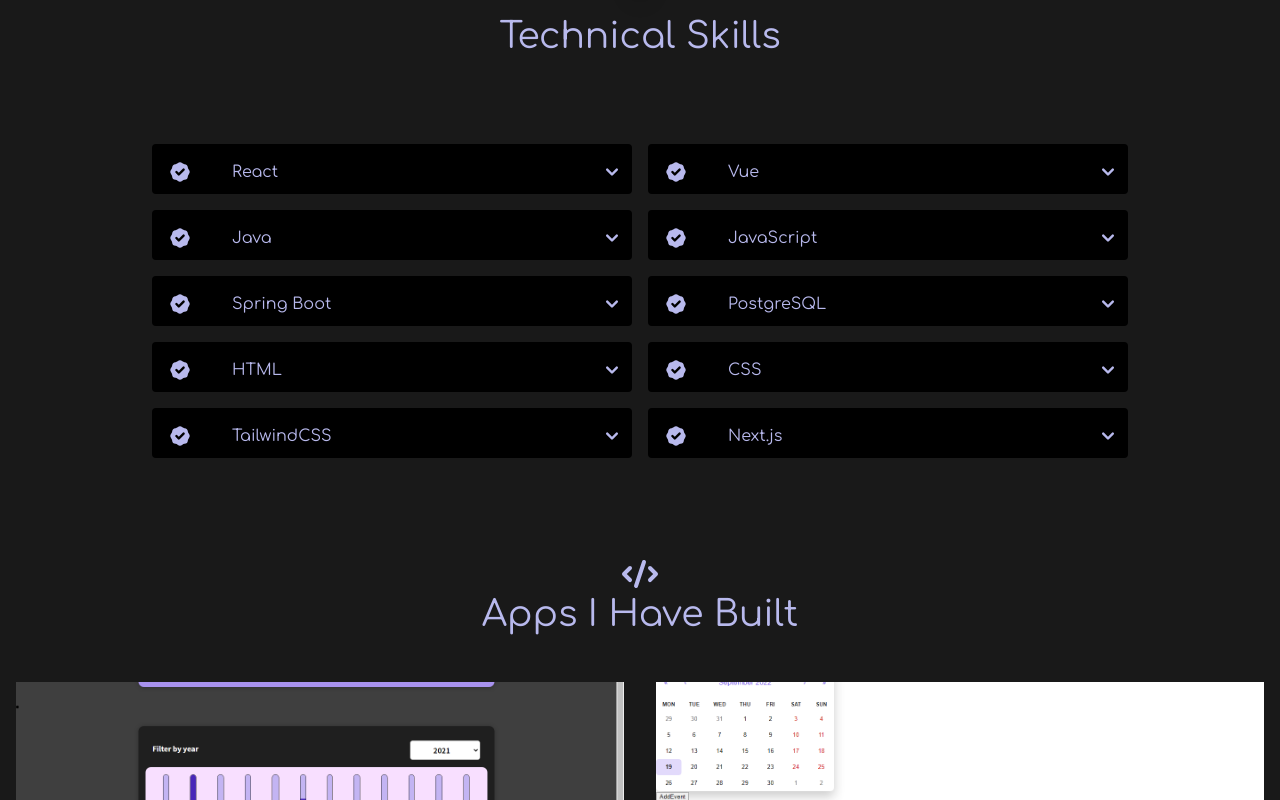
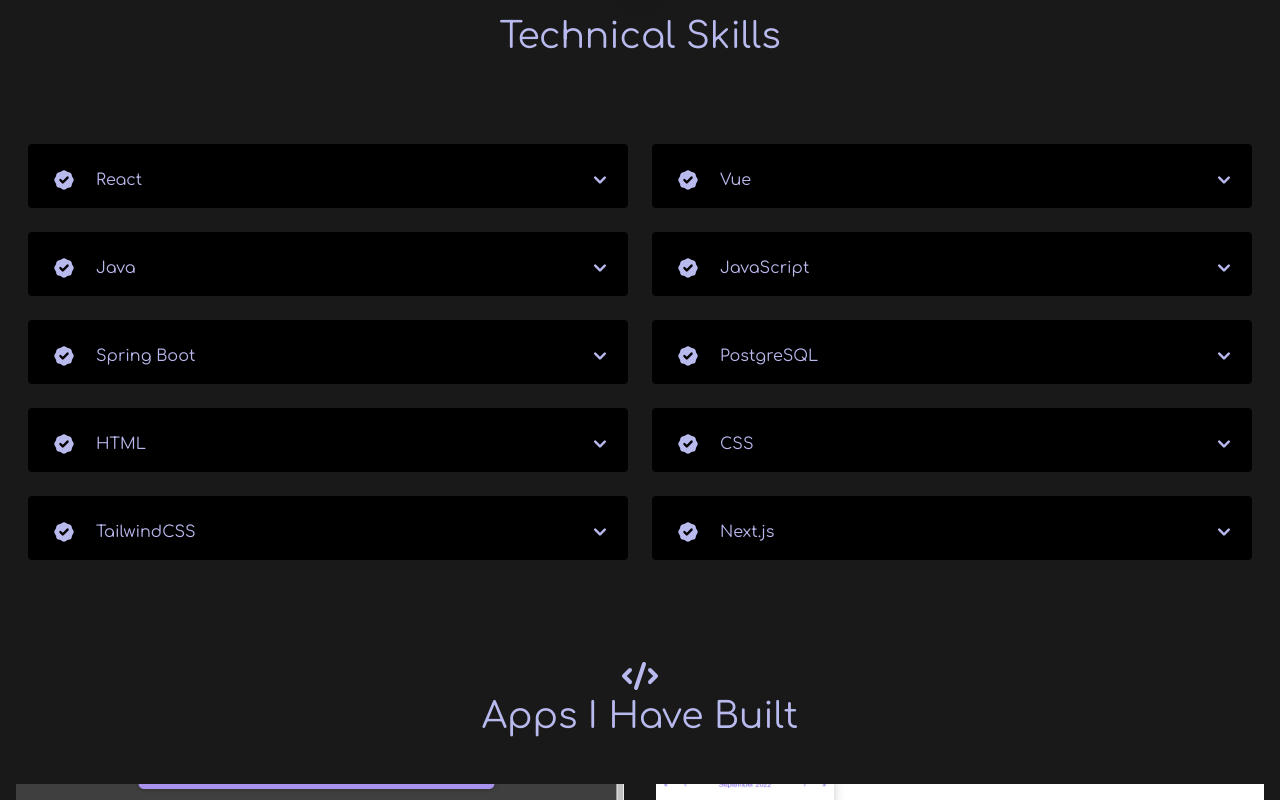
Before and after one commit to JeffMuter/jeffmuter-portfolio, a React (Create React App) app: page / in a window 1280 px wide. Shown: the part 880-1680 px from the top of the page. Built offline with nearby package versions, Linux system fonts and the light colour scheme.

Commit message:
skill grid, skillls grid

```diff
--- a/src/components/Skills/Skill.js
+++ b/src/components/Skills/Skill.js
@@ -1,29 +1,30 @@
+import { BadgeCheckIcon, ChevronDownIcon } from "@heroicons/react/solid";
 import { useState } from "react";
-import { BadgeCheckIcon, ChevronDownIcon } from "@heroicons/react/solid";
 
 const Skill = ({ skill }) => {
-  //  const [isHovering, setIsHovering] = useState(false);
+  const [isHovered, setIsHovered] = useState(false);
 
-  //  const handleMouseEnter = () => {setIsHovering(true)};
-  //  const handleMouseLeave = () => {setIsHovering(false)};
-  //  const expanded = isHovering
-  //  ? "transform transition-shadow duration-300 hover:box-shadow-teal hover:scale-y-2"
-  //   : ""
+  const handleMouseEnter = () => {
+    setIsHovered(true);
+  };
+
+  const handleMouseLeave = () => {
+    setIsHovered(false);
+  };
   return (
     <div
-      key={skill.id}
-      className={`p-2 sm:w-1/2 w-full`}
-      // onMouseEnter={handleMouseEnter} onMouseLeave={handleMouseLeave}
-    >
-      <div
-        className={`bg-pink grid grid-cols-6 rounded transform overflow-hidden transition-all duration-300 hover:box-shadow-teal h-[50px] hover:h-[100px]`}
+      className={`p-2 m-2 bg-pink grid grid-cols-[60px,1fr,70px] rounded transform overflow-hidden transition-all duration-300 hover:box-shadow-teal ${
+        isHovered ? " z-10 h-[115px]" : " h-16"
+      }`}
+      onMouseEnter={handleMouseEnter}
+      onMouseLeave={handleMouseLeave}
     >
       <BadgeCheckIcon className="col-start-1 col-end-1 text-teal fill-teal w-6 h-6 flex-shrink-0 m-4 mr-4" />
-        <span className="col-start-2 col-end-5 title-font font-medium text-teal mt-4">
+      <span className="col-start-2 col-end-2 self-start title-font font-medium text-teal mt-4">
         {skill.title}
       </span>
       <div
-          className="col-start-6 col-end-6 ml-auto w-12 h-full"
+        className="col-start-3 col-end-3 ml-auto w-12 h-full"
         id="skillCheckmark"
       >
         <div
@@ -35,10 +36,9 @@
           </div>
         </div>
       </div>
-        <p className="col-start-1 col-end-6 text-white ml-6">
+      <p className="col-start-1 col-end-4 text-white text-sm ml-4">
         {skill.description}
       </p>
-      </div>
     </div>
   );
 };
--- a/src/components/Skills/Skills.js
+++ b/src/components/Skills/Skills.js
@@ -1,11 +1,8 @@
 import { skills } from "../data";
 import Skill from "./Skill";
-import {
-  ChipIcon,
-} from "@heroicons/react/solid";
+import { ChipIcon } from "@heroicons/react/solid";
 
 const Skills = () => {
-
   return (
     <section id="skills">
       <div className="container px-5 py-10 mx-auto">
@@ -15,10 +12,10 @@
             Technical Skills
           </h1>
         </div>
-         <div className="flex flex-wrap lg:w-4/5 sm:mx-auto sm:mb-2 -mx-2" >
-           {skills.map((skill) => (
-             <Skill skill={skill} />
-           ))}
+        <div className="grid grid-cols-1 sm:grid-cols-2 gap-2 justify-center lg:w-full sm:mx-auto sm:mb-2 -mx-2">
+          {skills.map((skill) => (
+            <Skill key={skill.id} skill={skill} />
+          ))}
         </div>
       </div>
     </section>
--- a/src/components/data.js
+++ b/src/components/data.js
@@ -37,62 +37,56 @@
   {
     id: 0,
     title: "React",
-    description:
-      "Lorem ipsum dolor sit amet, consectetur adipiscing elit, sed do eiusmod tempor incididunt ut labore et dolore magna aliqua. Ut enim ad minim veniam, quis nostrud exercitation ullamco laboris nisi ut aliquip ex ea commodo consequat. Duis aute irure dolor in reprehenderit in voluptate velit esse cillum dolore eu fugiat nulla pariatur. Excepteur sint occaecat cupidatat non proident, sunt in culpa qui officia deserunt mollit anim id est laborum.",
+    description: "Used for 2 years in 10+ small projects",
   },
   {
     id: 1,
     title: "Vue",
-    description:
-      "Lorem ipsum dolor sit amet, consectetur adipiscing elit, sed do eiusmod tempor incididunt ut labore et dolore magna aliqua. Ut enim ad minim veniam, quis nostrud exercitation ullamco laboris nisi ut aliquip ex ea commodo consequat. Duis aute irure dolor in reprehenderit in voluptate velit esse cillum dolore eu fugiat nulla pariatur. Excepteur sint occaecat cupidatat non proident, sunt in culpa qui officia deserunt mollit anim id est laborum.",
+    description: "Used for a large project",
   },
   {
     id: 3,
     title: "Java",
-    description:
-      "Lorem ipsum dolor sit amet, consectetur adipiscing elit, sed do eiusmod tempor incididunt ut labore et dolore magna aliqua. Ut enim ad minim veniam, quis nostrud exercitation ullamco laboris nisi ut aliquip ex ea commodo consequat. Duis aute irure dolor in reprehenderit in voluptate velit esse cillum dolore eu fugiat nulla pariatur. Excepteur sint occaecat cupidatat non proident, sunt in culpa qui officia deserunt mollit anim id est laborum.",
+    description: "Used in 3+ major projects",
   },
   {
     id: 4,
     title: "JavaScript",
     description:
-      "Lorem ipsum dolor sit amet, consectetur adipiscing elit, sed do eiusmod tempor incididunt ut labore et dolore magna aliqua. Ut enim ad minim veniam, quis nostrud exercitation ullamco laboris nisi ut aliquip ex ea commodo consequat. Duis aute irure dolor in reprehenderit in voluptate velit esse cillum dolore eu fugiat nulla pariatur. Excepteur sint occaecat cupidatat non proident, sunt in culpa qui officia deserunt mollit anim id est laborum.",
+      "Used for 5+ years in 20+ small projects and 4+ large projects",
   },
   {
     id: 5,
     title: "Spring Boot",
-    description:
-      "Lorem ipsum dolor sit amet, consectetur adipiscing elit, sed do eiusmod tempor incididunt ut labore et dolore magna aliqua. Ut enim ad minim veniam, quis nostrud exercitation ullamco laboris nisi ut aliquip ex ea commodo consequat. Duis aute irure dolor in reprehenderit in voluptate velit esse cillum dolore eu fugiat nulla pariatur. Excepteur sint occaecat cupidatat non proident, sunt in culpa qui officia deserunt mollit anim id est laborum.",
+    description: "Used in 2+ major projects",
   },
   {
     id: 6,
     title: "PostgreSQL",
-    description:
-      "Lorem ipsum dolor sit amet, consectetur adipiscing elit, sed do eiusmod tempor incididunt ut labore et dolore magna aliqua. Ut enim ad minim veniam, quis nostrud exercitation ullamco laboris nisi ut aliquip ex ea commodo consequat. Duis aute irure dolor in reprehenderit in voluptate velit esse cillum dolore eu fugiat nulla pariatur. Excepteur sint occaecat cupidatat non proident, sunt in culpa qui officia deserunt mollit anim id est laborum.",
+    description: "Used in 2+ major projects",
   },
   {
     id: 7,
     title: "HTML",
     description:
-      "Lorem ipsum dolor sit amet, consectetur adipiscing elit, sed do eiusmod tempor incididunt ut labore et dolore magna aliqua. Ut enim ad minim veniam, quis nostrud exercitation ullamco laboris nisi ut aliquip ex ea commodo consequat. Duis aute irure dolor in reprehenderit in voluptate velit esse cillum dolore eu fugiat nulla pariatur. Excepteur sint occaecat cupidatat non proident, sunt in culpa qui officia deserunt mollit anim id est laborum.",
+      "Used for 5+ years in 20+ small projects and 4+ large projects",
   },
   {
     id: 8,
     title: "CSS",
     description:
-      "Lorem ipsum dolor sit amet, consectetur adipiscing elit, sed do eiusmod tempor incididunt ut labore et dolore magna aliqua. Ut enim ad minim veniam, quis nostrud exercitation ullamco laboris nisi ut aliquip ex ea commodo consequat. Duis aute irure dolor in reprehenderit in voluptate velit esse cillum dolore eu fugiat nulla pariatur. Excepteur sint occaecat cupidatat non proident, sunt in culpa qui officia deserunt mollit anim id est laborum.",
+      "Used for 5+ years in 20+ small projects and 4+ large projects",
   },
   {
     id: 9,
     title: "TailwindCSS",
-    description:
-      "Lorem ipsum dolor sit amet, consectetur adipiscing elit, sed do eiusmod tempor incididunt ut labore et dolore magna aliqua. Ut enim ad minim veniam, quis nostrud exercitation ullamco laboris nisi ut aliquip ex ea commodo consequat. Duis aute irure dolor in reprehenderit in voluptate velit esse cillum dolore eu fugiat nulla pariatur. Excepteur sint occaecat cupidatat non proident, sunt in culpa qui officia deserunt mollit anim id est laborum.",
+    description: "Used for 1+ year and in 3+ small projects",
   },
   {
     id: 10,
     title: "Next.js",
     description:
-      "Lorem ipsum dolor sit amet, consectetur adipiscing elit, sed do eiusmod tempor incididunt ut labore et dolore magna aliqua. Ut enim ad minim veniam, quis nostrud exercitation ullamco laboris nisi ut aliquip ex ea commodo consequat. Duis aute irure dolor in reprehenderit in voluptate velit esse cillum dolore eu fugiat nulla pariatur. Excepteur sint occaecat cupidatat non proident, sunt in culpa qui officia deserunt mollit anim id est laborum.",
+      "Used for 1+ year and in 3+ small projects and 1 large project",
   },
 ];
 
```
Lines whose indentation alone changed are shown as unchanged.
